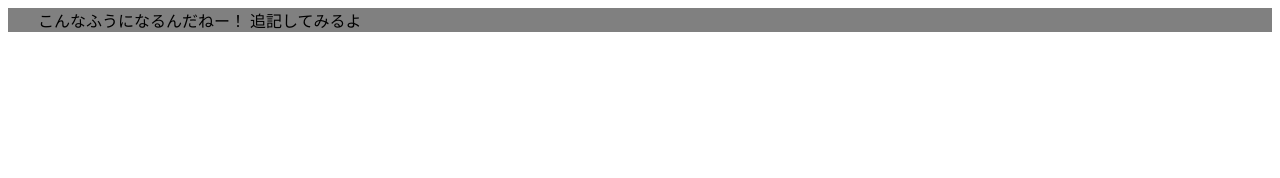
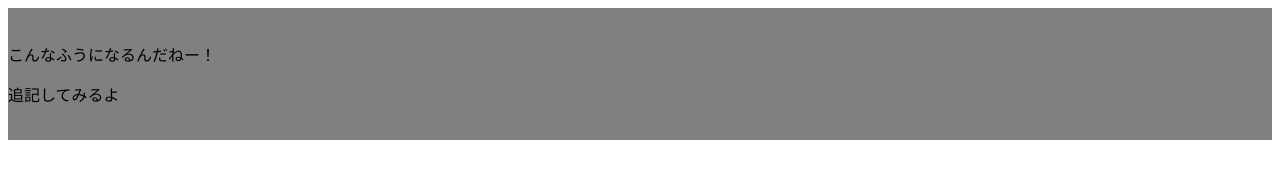
Before and after one commit to frogkoby/company-site, a plain HTML site: page index.html in a window 1280 px wide. Drawn offline with Linux system fonts and the light colour scheme.

```diff
--- a/index.html
+++ b/index.html
@@ -8,8 +8,8 @@
 <body>
 	<div style="background-color: grey">
 		<span style="padding: 30px">
-			こんなふうになるんだねー！
-			追記してみるよ
+			<p>こんなふうになるんだねー！</p>
+			<p>追記してみるよ</p>
 		</span>
 	</div>
 </body>
```
